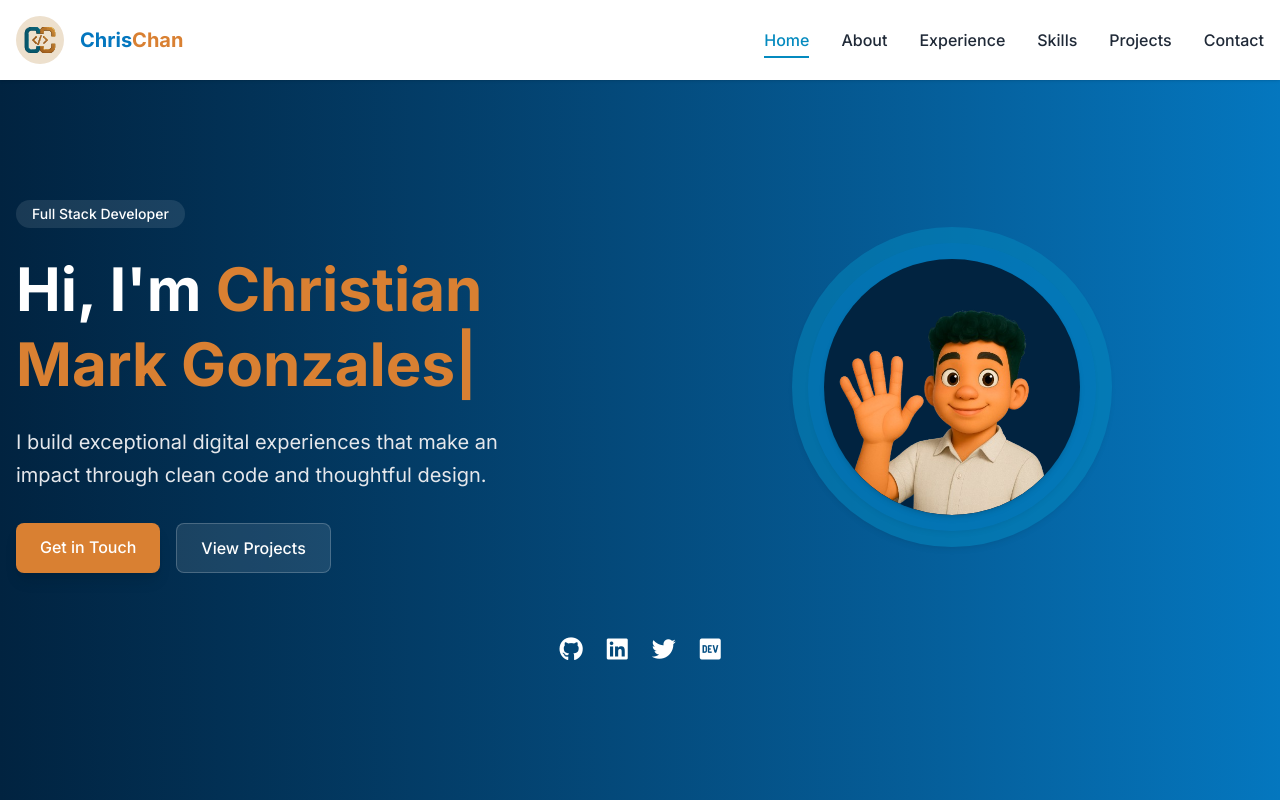
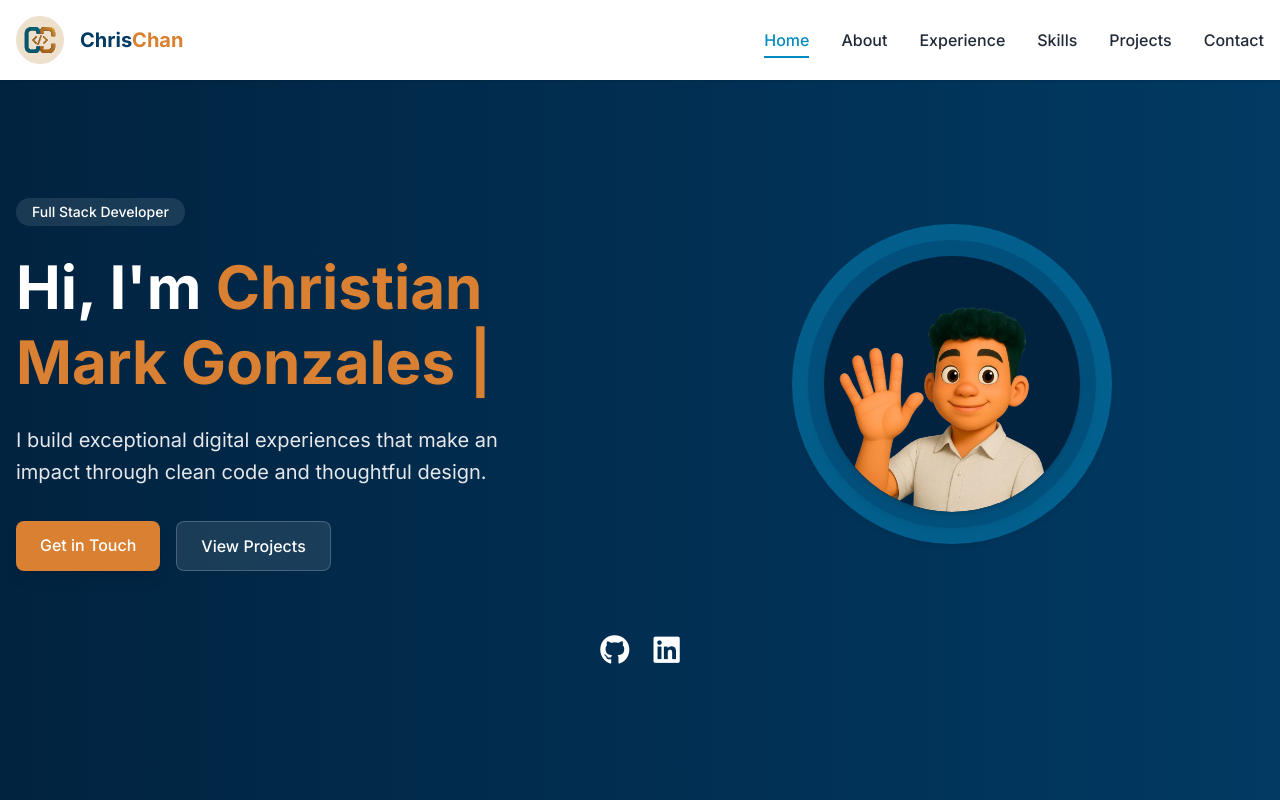
Before and after one commit to Cmarkgonzales/my-portfolio, a Vue app: page / in a window 1280 px wide. Shown: the top 800 px of the page. Built offline with nearby package versions, Linux system fonts and the light colour scheme.

Commit message:
Add resume download and social links redirection

```diff
--- a/src/components/About.vue
+++ b/src/components/About.vue
@@ -1,5 +1,4 @@
 <template>
-<!-- About Section -->
     <section id="about" class="section py-24 bg-white">
         <div class="container mx-auto px-4">
             <div class="flex flex-col items-center mb-16">
@@ -48,8 +47,11 @@
                             <p class="text-gray-800"><span class="font-semibold text-ocean-blue">{{ item.label }}:</span> {{ item.value }}</p>
                         </li>
                     </ul>
-
-                    <a href="#" class="inline-flex items-center bg-oxford-blue hover:bg-ocean-blue text-white px-6 py-3 rounded-lg font-medium transition duration-300 shadow-md">
+                    <a
+                        href="/Christian Gonzales Resume.pdf"
+                        download
+                        class="inline-flex items-center bg-oxford-blue hover:bg-ocean-blue text-white px-6 py-3 rounded-lg font-medium transition duration-300 shadow-md"
+                    >
                         <span>Download Resume</span>
                         <i class="fas fa-download ml-2"></i>
                     </a>
--- a/src/components/Contact.vue
+++ b/src/components/Contact.vue
@@ -48,17 +48,15 @@
                         <div class="mt-12">
                             <h3 class="text-xl font-semibold mb-6">Follow Me</h3>
                             <div class="flex space-x-4">
-                                <a href="#" class="bg-white/10 hover:bg-white/20 p-3 rounded-xl transition-colors">
-                                    <i class="fab fa-github text-xl"></i>
-                                </a>
-                                <a href="#" class="bg-white/10 hover:bg-white/20 p-3 rounded-xl transition-colors">
-                                    <i class="fab fa-linkedin-in text-xl"></i>
-                                </a>
-                                <a href="#" class="bg-white/10 hover:bg-white/20 p-3 rounded-xl transition-colors">
-                                    <i class="fab fa-twitter text-xl"></i>
-                                </a>
-                                <a href="#" class="bg-white/10 hover:bg-white/20 p-3 rounded-xl transition-colors">
-                                    <i class="fab fa-dribbble text-xl"></i>
+                                <a
+                                    v-for="link in socialLinks"
+                                    :key="`contact-${link.icon}`"
+                                    :href="link.url"
+                                    target="_blank"
+                                    rel="noopener noreferrer"
+                                    class="bg-white/10 hover:bg-white/20 p-3 rounded-xl transition-colors"
+                                >
+                                    <i :class="`fab fa-${link.icon} text-xl`"></i>
                                 </a>
                             </div>
                         </div>
@@ -93,7 +91,7 @@
                             </div>
 
                             <div class="pt-2">
-                                <button type="submit" class="w-full bg-chinese-bronze hover:bg-dark-bronze text-white px-6 py-3 rounded-lg font-medium transition duration-300 shadow-md flex items-center justify-center">
+                                <button type="submit" class="w-full bg-chinese-bronze hover:bg-dark-bronze text-white px-6 py-3 rounded-lg font-medium transition duration-300 shadow-md flex items-center justify-center cursor-pointer">
                                     <span>Send Message</span>
                                     <i class="fas fa-paper-plane ml-2"></i>
                                 </button>
@@ -111,3 +109,7 @@
         </div>
     </section>
 </template>
+
+<script setup>
+    import { socialLinks } from '@/constants/constants.js';
+</script>
--- a/src/components/Home.vue
+++ b/src/components/Home.vue
@@ -6,8 +6,15 @@
                     <span class="inline-block px-4 py-1 rounded-full bg-white/10 text-sm font-medium mb-6">
                         Full Stack Developer
                     </span>
-                    <h1 class="text-4xl md:text-6xl font-bold mb-6 leading-tight">Hi, I'm <span class="text-chinese-bronze typing-effect" id="name">Christian Mark Gonzales</span></h1>
-                    <p class="text-xl mb-8 text-gray-200 leading-relaxed max-w-lg">I build exceptional digital experiences that make an impact through clean code and thoughtful design.</p>
+                    <h1 class="text-4xl md:text-6xl font-bold mb-6 leading-tight">
+                        Hi, I'm
+                        <span class="text-chinese-bronze typing-effect" id="name">
+                            Christian Mark Gonzales
+                        </span>
+                    </h1>
+                    <p class="text-xl mb-8 text-gray-200 leading-relaxed max-w-lg">
+                        I build exceptional digital experiences that make an impact through clean code and thoughtful design.
+                    </p>
                     <div class="flex flex-wrap gap-4 sm:flex-row">
                         <a href="#contact" class="bg-chinese-bronze hover:bg-dark-bronze text-white px-6 py-3 rounded-lg font-medium transition duration-300 transform hover:scale-105 shadow-lg w-full sm:w-max flex justify-center">Get in Touch</a>
                         <a href="#projects" class="bg-white/10 hover:bg-white/20 text-white px-6 py-3 rounded-lg font-medium transition duration-300 border border-white/20 sm:flex-row w-full sm:w-max flex justify-center">View Projects</a>
@@ -31,19 +38,16 @@
                     </div>
                 </div>
             </div>
-
             <div class="mt-16 flex justify-center space-x-6">
-                <a href="#" class="text-white hover:text-chinese-bronze transition-colors">
-                    <i class="fab fa-github text-2xl"></i>
-                </a>
-                <a href="#" class="text-white hover:text-chinese-bronze transition-colors">
-                    <i class="fab fa-linkedin text-2xl"></i>
-                </a>
-                <a href="#" class="text-white hover:text-chinese-bronze transition-colors">
-                    <i class="fab fa-twitter text-2xl"></i>
-                </a>
-                <a href="#" class="text-white hover:text-chinese-bronze transition-colors">
-                    <i class="fab fa-dev text-2xl"></i>
+                <a
+                    v-for="link in socialLinks"
+                    :key="`home-${link.icon}`"
+                    :href="link.url"
+                    target="_blank"
+                    rel="noopener noreferrer"
+                    class="text-white hover:text-chinese-bronze transition-colors"
+                >
+                    <i :class="`fab fa-${link.icon} text-3xl`"></i>
                 </a>
             </div>
         </div>
@@ -51,6 +55,7 @@
 </template>
 <script setup>
     import { ref, onMounted } from 'vue'
+    import { socialLinks } from '../constants/constants'
 
     const nameRef = ref(null)
 
--- a/src/constants/constants.js
+++ b/src/constants/constants.js
@@ -7,18 +7,22 @@ const navLinks = [
     { name: 'Contact', href: '#contact' }
 ];
 
+const socialLinks = [
+    { icon: 'github', url: 'https://github.com/Cmarkgonzales' },
+    { icon: 'linkedin', url: 'https://www.linkedin.com/in/christian-mark-gonzales-8290b8347/' }
+];
+
 const aboutMe = {
     experience: `I'm a Full Stack Developer with 3+ years of experience building and maintaining scalable web applications in fast-paced, team-driven environments. Skilled in both frontend and backend development, API integration, performance tuning, bug fixing, and writing test cases to ensure code reliability.`,
     mindset: `I focus on clean, maintainable code and user-centered solutions that deliver real business value. Collaborative, adaptable, and driven to build products that perform and scale.`,
     hobbies: `In my free time, I enjoy building personal tech projects, playing online games, staying active through sports, and hiking to unwind and recharge.`,
     personalInfo: [
         { label: 'Name', value: 'Christian Mark Gonzales' },
-        { label: 'From', value: 'Cebu City, Cebu, Philippines' },
+        { label: 'From', value: 'Cebu City, Philippines' },
         { label: 'Education', value: 'Bachelor of Science in Computer Science' },
         { label: 'Availability', value: 'Full-time | Part-time | Freelance' }
     ]
 };
-
 
 const experiences = [
     {
@@ -45,4 +49,4 @@ const experiences = [
     }
 ]
 
-export { navLinks, aboutMe, experiences };
+export { navLinks, socialLinks, aboutMe, experiences };
--- a/src/style.css
+++ b/src/style.css
@@ -5,7 +5,7 @@
 
 @theme {
     --color-oxford-blue: #012340;
-    --color-ocean-blue: #0477BF;
+    --color-ocean-blue: #013A63;
     --color-ncs-blue: #048ABF;
     --color-chinese-bronze: #D98032;
     --color-dark-bronze: #BB5F09;
```
Also changed, not shown: 1 other file (tests, documents, lock files or other folders). Lines whose indentation alone changed are shown as unchanged.
